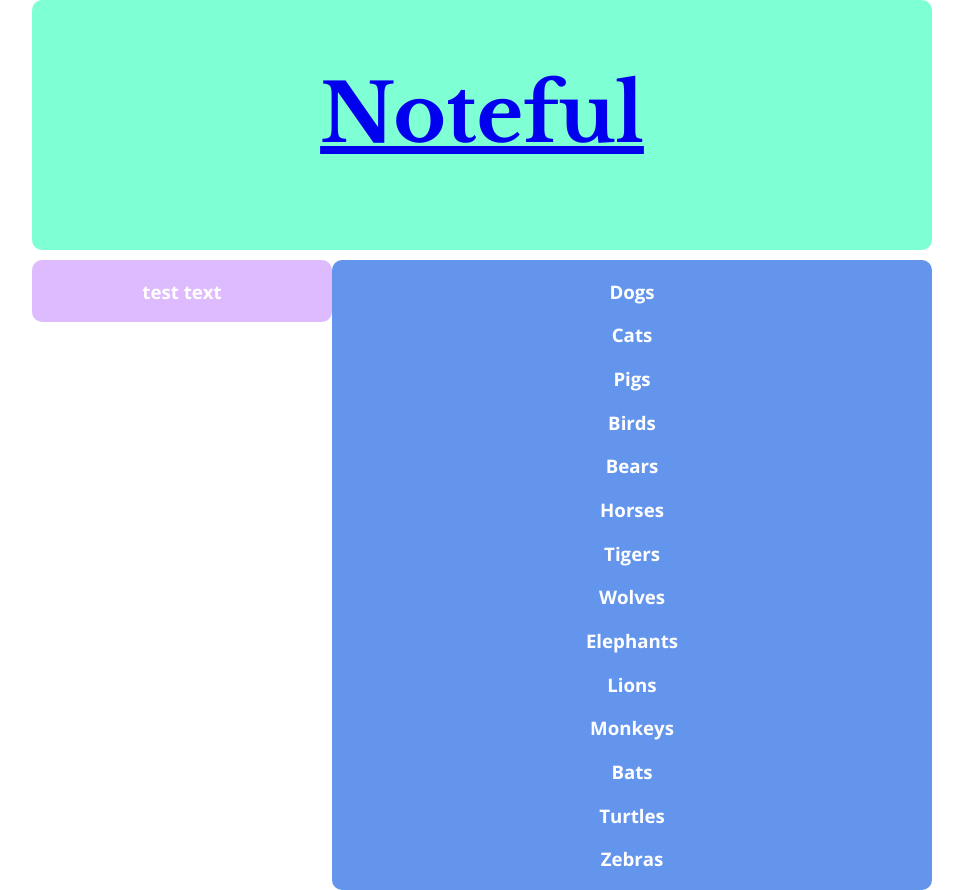
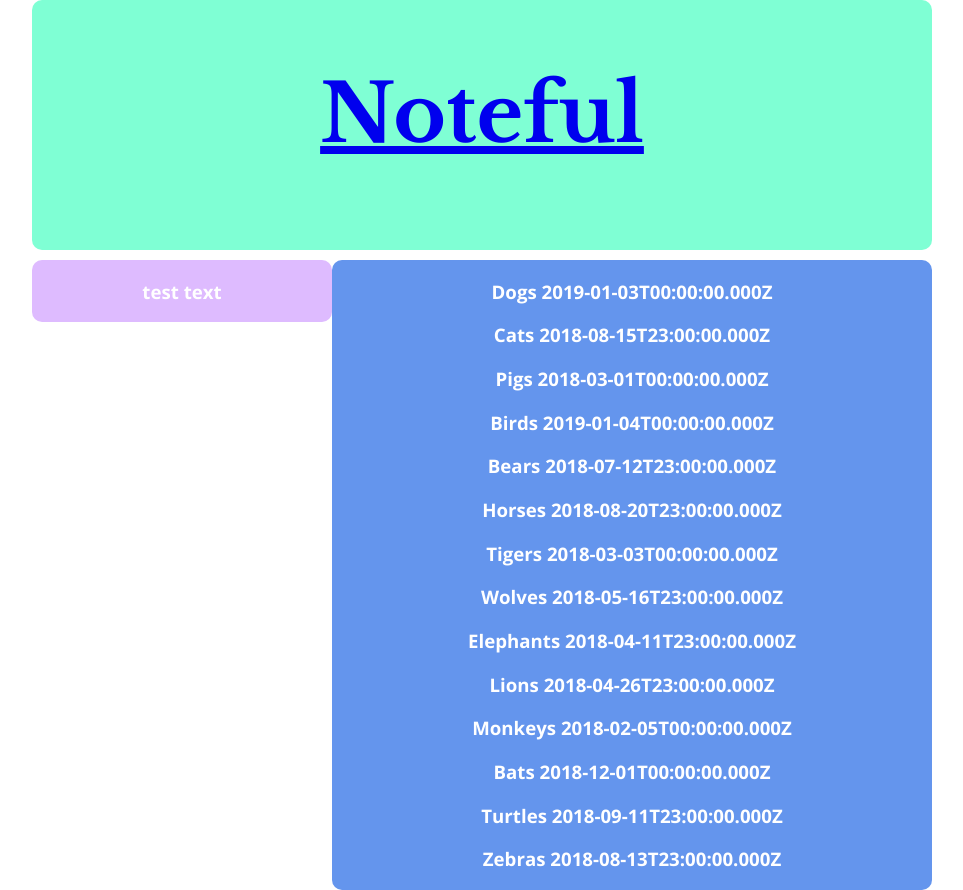
Before and after one commit to rodellwarner/noteful-2, a React (Create React App) app: page / in a window 1280 px wide. Shown: the whole page, without its empty margins (158-1121 px from the left). Built offline with nearby package versions, Linux system fonts and the light colour scheme.

Commit message:
ListOfNotes-js edited to include dates

```diff
--- a/src/ListOfNotes/ListOfNotes.js
+++ b/src/ListOfNotes/ListOfNotes.js
@@ -7,7 +7,11 @@ class ListOfNotes extends Component {
     const arrayOfNotes = STORE.notes;
 
     const listOfNotes = arrayOfNotes.map((note, index) => {
-      return <p key={index}>{note.name}</p>;
+      return (
+        <p key={index}>
+          {note.name} {note.modified}
+        </p>
+      );
     });
 
     return <div className="listOfNotes">{listOfNotes}</div>;
```
